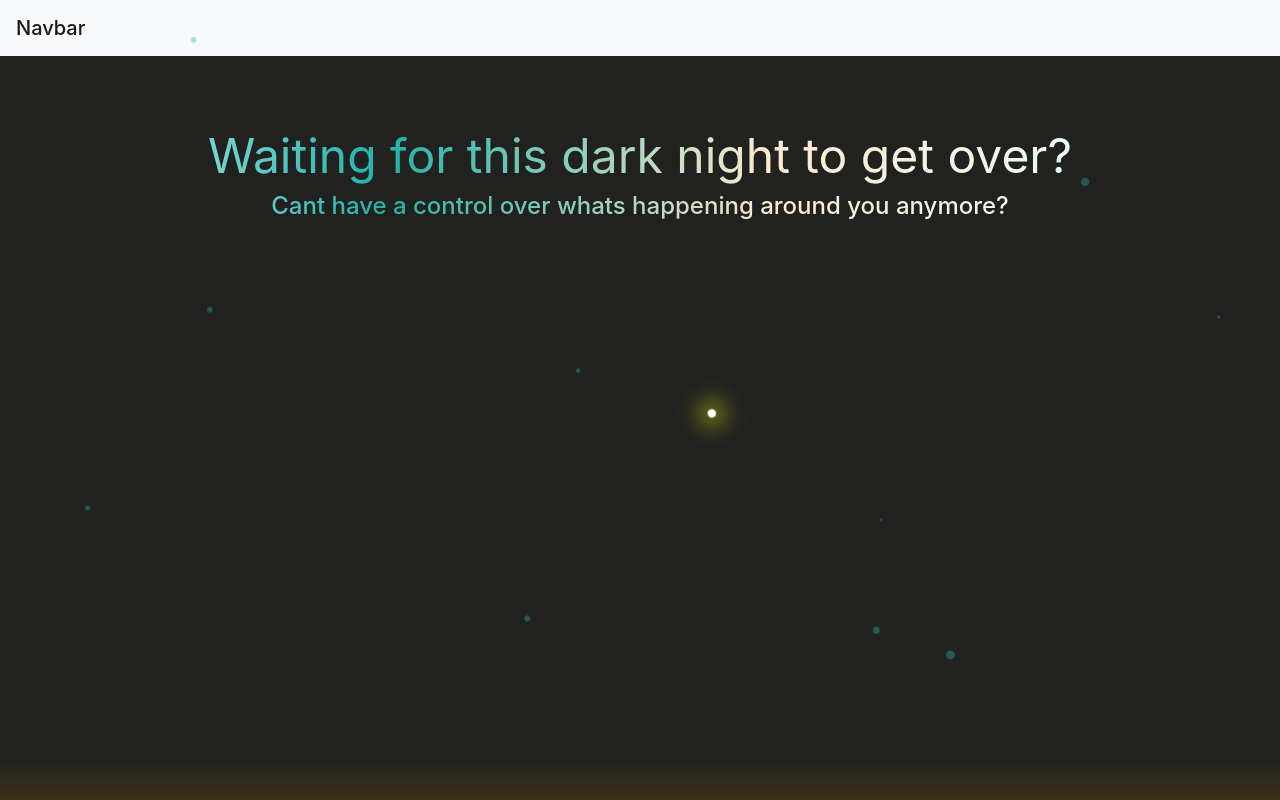
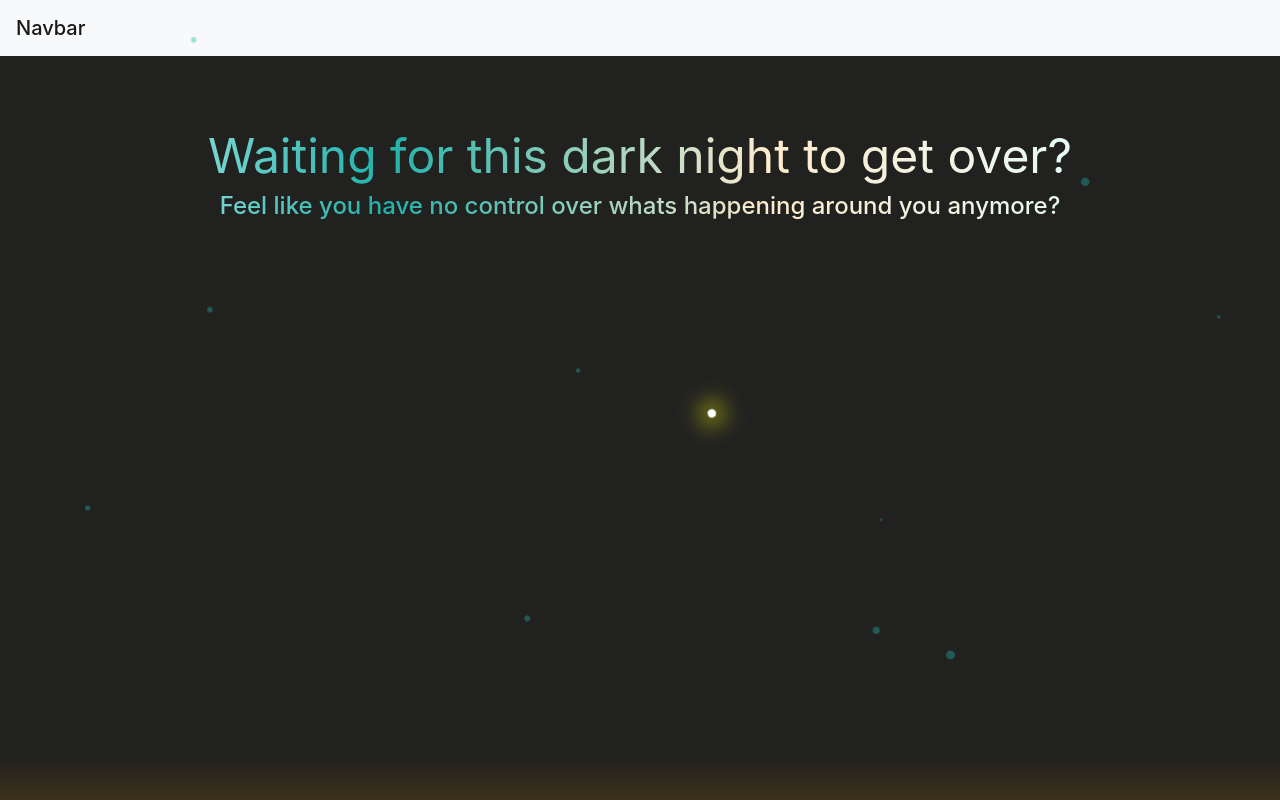
Before and after one commit to devanshi-katyal/chatbot, a React (Create React App) app: page / in a window 1280 px wide. Shown: the top 800 px of the page. Built offline with nearby package versions, Linux system fonts and the light colour scheme.

Commit message:
minor change

```diff
--- a/src/components/main page/main.jsx
+++ b/src/components/main page/main.jsx
@@ -24,7 +24,7 @@ function main() {
            <div className="mainintro intro-text">
                Waiting for this dark night to get over?
 
-               <h4>Cant have a control over whats happening around you anymore?</h4>
+               <h4>Feel like you have no control over whats happening around you anymore?</h4>
            </div>
        </div>
     );
```
